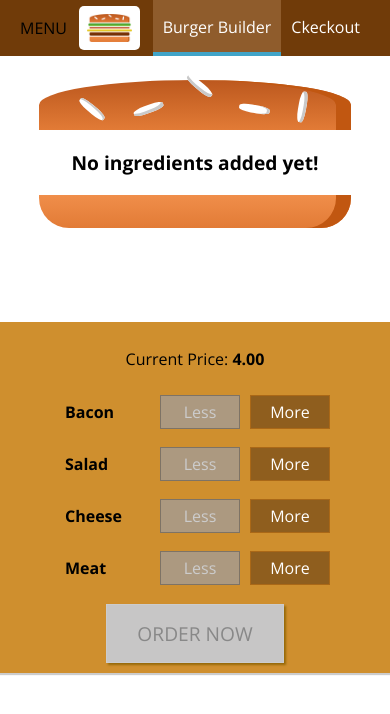
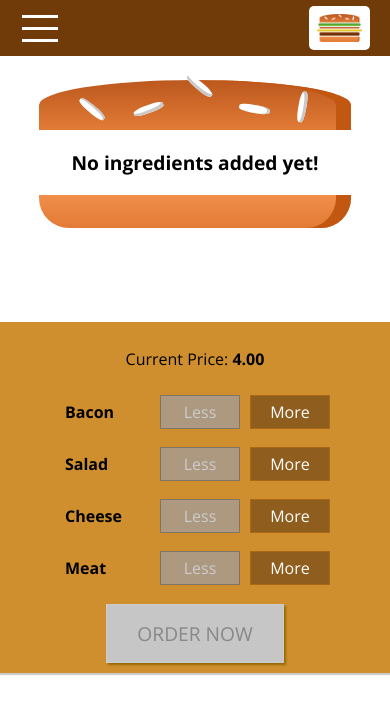
Before and after one commit to javiergranados/burger-builder, a React app: page / in a window 390 px wide. Shown: the top 714 px of the page. Built offline with nearby package versions, Linux system fonts and the light colour scheme.

Commit message:
Added SideDrawer and MenuDrawer components and adapted the application for mobile devices
:wq

```diff
--- a/src/components/Layout/Layout.js
+++ b/src/components/Layout/Layout.js
@@ -1,17 +1,35 @@
-import React from 'react'
+import React, { Component } from 'react'
 
 import classes from './Layout.css'
 
 import Aux from '../../hoc/Aux'
 import Toolbar from '../Navigation/Toolbar/Toolbar'
+import SideDrawer from '../Navigation/SideDrawer/SideDrawer'
 
-const layout = props => (
-  <Aux>
-    <Toolbar />
-    <main className={classes.Content}>
-      {props.children}
-    </main>
-  </Aux>
-)
+class Layout extends Component {
+  state = {
+    showSideDrawer: false
+  }
 
-export default layout
+  openSideDrawerHandler = () => {
+    this.setState({showSideDrawer: true})
+  }
+
+  closeSideDrawerHandler = () => {
+    this.setState({showSideDrawer: false})
+  }
+
+  render () {
+    return (
+      <Aux>
+        <Toolbar showMenu={this.openSideDrawerHandler} />
+        <SideDrawer open={this.state.showSideDrawer} close={this.closeSideDrawerHandler} />
+        <main className={classes.Content}>
+          {this.props.children}
+        </main>
+      </Aux>
+    )
+  }
+}
+
+export default Layout
--- a/src/components/Logo/Logo.css
+++ b/src/components/Logo/Logo.css
@@ -1,7 +1,7 @@
 .logo {
   background-color: white;
   padding: 8px;
-  height: 80%;
+  height: 100%;
   box-sizing: border-box;
   border-radius: 5px;
 }
--- a/src/components/Navigation/NavigationItems/NavigationItem/NavigationItem.css
+++ b/src/components/Navigation/NavigationItems/NavigationItem/NavigationItem.css
@@ -1,6 +1,29 @@
+/* Mobile styles */
+.navigationItem {
+  margin: 10px 0;
+  box-sizing: border-box;
+  display: block;
+  width: 100%;
+}
+
+.navigationItem a{
+  color: #8F5C2C;
+  text-decoration: none;
+  width: 100%;
+  box-sizing: border-box;
+  display: block;
+}
+
+.navigationItem a:hover,
+.navigationItem a:active,
+.navigationItem a.active{
+  color: #40A4C8;
+}
+
+/* Desktop styles */
+@media (min-width: 500px){
   .navigationItem {
     margin: 0;
-  box-sizing: border-box;
     display: flex;
     height: 100%;
     width: auto;
@@ -9,12 +32,9 @@
 
   .navigationItem a{
     color: white;
-  text-decoration: none;
     height: 100%;
     padding: 16px 10px;
     border-bottom: 4px solid transparent;
-  box-sizing: border-box;
-  display: block;
   }
 
   .navigationItem a:hover,
@@ -24,3 +44,4 @@
     border-bottom: 4px solid #40A4C8;
     color: white;
   }
+}
--- a/src/components/Navigation/NavigationItems/NavigationItems.css
+++ b/src/components/Navigation/NavigationItems/NavigationItems.css
@@ -1,8 +1,17 @@
+/* Mobile styles */
 .navigationItems {
   margin: 0;
   padding: 0;
   list-style-type: none;
   display: flex;
+  flex-flow: column;
   align-items: center;
   height: 100%;
 }
+
+/* Desktop stkyles */
+@media (min-width: 500px){
+  .navigationItems {
+    flex-flow: row;
+  }
+}
--- /dev/null
+++ b/src/components/Navigation/SideDrawer/MenuDrawer/MenuDrawer.css
@@ -0,0 +1,24 @@
+.menuDrawer {
+  width: 40px;
+  height: 100%;
+  display: flex;
+  flex-flow: column;
+  justify-content: space-around;
+  align-items: center;
+  padding: 10px 0;
+  box-sizing: border-box;
+  cursor: pointer;
+}
+
+.menuDrawer div {
+  width: 90%;
+  height: 3px;
+  background-color: white;
+}
+
+/* Desktop styles */
+@media (min-width: 500px) {
+  .menuDrawer {
+      display: none;
+  }
+}
--- /dev/null
+++ b/src/components/Navigation/SideDrawer/MenuDrawer/MenuDrawer.js
@@ -0,0 +1,15 @@
+import React from 'react'
+
+import classes from './MenuDrawer.css'
+
+const menuDrawer = props => {
+  return (
+    <div className={classes.menuDrawer} onClick={props.clicked}>
+      <div />
+      <div />
+      <div />
+    </div>
+  )
+}
+
+export default menuDrawer
--- /dev/null
+++ b/src/components/Navigation/SideDrawer/SideDrawer.css
@@ -0,0 +1,32 @@
+.sideDrawer {
+  position: fixed;
+  width: 280px;
+  max-width: 70%;
+  height: 100%;
+  left: 0;
+  top: 0;
+  z-index: 200;
+  background-color: white;
+  padding: 32px 16px;
+  box-sizing: border-box;
+  transition: transform 0.3s ease-out;
+}
+
+@media (min-width: 500px){
+  .sideDrawer {
+    display: none;
+  }
+}
+
+.open {
+  transform: translateX(0);
+}
+
+.close {
+  transform: translateX(-100%);
+}
+
+.logo {
+  height: 11%;
+  margin-bottom: 32px;
+}
--- /dev/null
+++ b/src/components/Navigation/SideDrawer/SideDrawer.js
@@ -0,0 +1,31 @@
+import React from 'react'
+
+import classes from './SideDrawer.css'
+
+import Logo from '../../Logo/Logo'
+import NavigationItems from '../NavigationItems/NavigationItems'
+import Aux from '../../../hoc/Aux'
+import Backdrop from '../../UI/Backdrop/Backdrop'
+
+const sideDrawer = props => {
+  let sideDrawerClasses = [classes.sideDrawer, classes.close]
+  if (props.open) {
+    sideDrawerClasses = [classes.sideDrawer, classes.open]
+  }
+
+  return (
+    <Aux>
+      <Backdrop show={props.open} clicked={props.close} />
+      <div className={sideDrawerClasses.join(' ')}>
+        <div className={classes.logo}>
+          <Logo />
+        </div>
+        <nav>
+          <NavigationItems />
+        </nav>
+      </div>
+    </Aux>
+  )
+}
+
+export default sideDrawer
--- a/src/components/Navigation/Toolbar/Toolbar.css
+++ b/src/components/Navigation/Toolbar/Toolbar.css
@@ -16,3 +16,14 @@
 .toolbar nav {
   height: 100%;
 }
+
+.logo {
+  height: 80%;
+}
+
+/* Mobile styles */
+@media (max-width: 499px){
+  .desktopOnly {
+    display: none;
+  }
+}
--- a/src/components/Navigation/Toolbar/Toolbar.js
+++ b/src/components/Navigation/Toolbar/Toolbar.js
@@ -4,12 +4,16 @@ import classes from './Toolbar.css'
 
 import Logo from '../../Logo/Logo'
 import NavigationItems from '../NavigationItems/NavigationItems'
+import MenuDrawer from '../SideDrawer/MenuDrawer/MenuDrawer'
 
-const toolbar = () => (
+const toolbar = props => (
   <header className={classes.toolbar}>
-    <div>MENU</div>
-    <Logo />
-    <NavigationItems />
+    {/* <div className={[classes.menu, classes.mobileOnly].join(' ')} onClick={props.showMenu}>MENU</div> */}
+    <MenuDrawer clicked={props.showMenu} />
+    <div className={classes.logo}><Logo /></div>
+    <nav className={classes.desktopOnly}>
+      <NavigationItems />
+    </nav>
   </header>
 )
 
```
Lines whose indentation alone changed are shown as unchanged.
